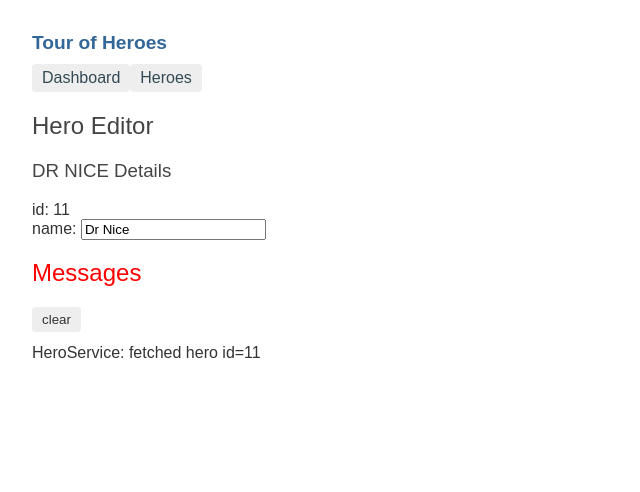
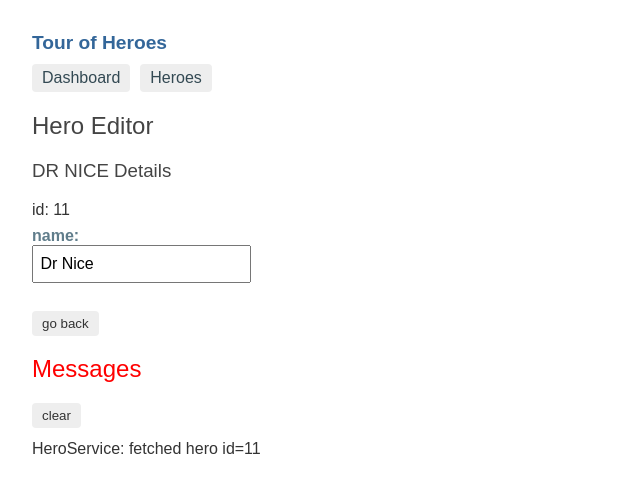
Before and after one commit to albiurs/angular-tour-of-heroes, an Angular app: page /detail/11 in a window 1280 px wide. Shown: the top 492 px of the page, without its empty margins (0-640 px from the left). Built offline with nearby package versions, Linux system fonts and the light colour scheme.

Commit message:
finish in-app-nav & code clean-up

```diff
--- a/src/app/app-routing.module.ts
+++ b/src/app/app-routing.module.ts
@@ -12,9 +12,9 @@ import { NgModule } from '@angular/core';
 // import { CommonModule } from '@angular/common';
 import { RouterModule, Routes } from '@angular/router'; // import RouterModule and Routes so the app can have routing functionality
 
+import { DashboardComponent } from './dashboard/dashboard.component';
 // HeroesComponent will give the Router somewhere to go once you configure the routes
 import { HeroesComponent } from './heroes/heroes.component';
-import { DashboardComponent } from './dashboard/dashboard.component';
 import { HeroDetailComponent } from './hero-detail/hero-detail.component';
 
 
--- a/src/app/hero-detail/hero-detail.component.css
+++ b/src/app/hero-detail/hero-detail.component.css
@@ -0,0 +1,30 @@
+/* HeroDetailComponent's private CSS styles */
+label {
+  display: inline-block;
+  width: 3em;
+  margin: .5em 0;
+  color: #607D8B;
+  font-weight: bold;
+}
+input {
+  height: 2em;
+  font-size: 1em;
+  padding-left: .4em;
+}
+button {
+  margin-top: 20px;
+  font-family: Arial, sans-serif;
+  background-color: #eee;
+  border: none;
+  padding: 5px 10px;
+  border-radius: 4px;
+  cursor: pointer;
+}
+button:hover {
+  background-color: #cfd8dc;
+}
+button:disabled {
+  background-color: #eee;
+  color: #ccc;
+  cursor: auto;
+}
--- a/src/app/hero-detail/hero-detail.component.html
+++ b/src/app/hero-detail/hero-detail.component.html
@@ -1,24 +1,31 @@
+<!-- *ngIf -->
 <!-- selectedHero is undefined by design. -->
 <!-- Binding expressions in the template that refer to properties of selectedHero—expressions like {{selectedHero.name}}
  must fail because there is no selected hero. -->
 <!-- The fix - hide empty details with *ngIf -->
 <!-- The component should only display the selected hero details if the selectedHero exists. -->
+
+<!-- uppercase -->
+<!-- UppercasePipe to show title in capital letters -->
+<!-- The word uppercase in the interpolation binding, right after the pipe operator ( | ),
+activates the built-in UppercasePipe. -->
+<!-- https://angular.io/guide/pipes -->
+
+<!-- [(ngModel)] -->
+<!-- Two-way binding -->
+<!--  [(ngModel)] is Angular's two-way data binding syntax. -->
+<!--  Here it binds the hero.name property to the HTML textbox so that data can flow in both directions:
+from the hero.name property to the textbox, and
+from the textbox back to the hero.name.-->
 <div *ngIf="hero">
   <h2>Hero Editor</h2>
-  <!-- UppercasePipe to show title in capital letters -->
-  <!-- The word uppercase in the interpolation binding, right after the pipe operator ( | ),
-  activates the built-in UppercasePipe. -->
-  <!-- https://angular.io/guide/pipes -->
   <h3>{{hero.name | uppercase}} Details</h3>
   <div><span>id: </span>{{hero.id}}</div>
   <div>
-    <!-- Two-way binding -->
-    <!--  [(ngModel)] is Angular's two-way data binding syntax. -->
-    <!--  Here it binds the hero.name property to the HTML textbox so that data can flow in both directions:
-    from the hero.name property to the textbox, and
-    from the textbox back to the hero.name.-->
     <label>name:
       <input [(ngModel)]="hero.name" placeholder="name"/>
     </label>
   </div>
+
+  <button (click)="goBack()">go back</button>
 </div>
--- a/src/app/hero-detail/hero-detail.component.ts
+++ b/src/app/hero-detail/hero-detail.component.ts
@@ -1,11 +1,13 @@
 import { Component, OnInit } from '@angular/core';
-import { Input } from '@angular/core';  // allow hero to get input data form the parent component's template
+// import { Input } from '@angular/core';  // allow hero to get input data form the parent component's template
 import {ActivatedRoute, ParamMap} from '@angular/router';
 import { Location } from '@angular/common';
 
 import { Hero } from '../hero';
 import { HeroService } from '../hero.service';
 
+// That's the only change you should make to the HeroDetailComponent class. There are no more properties. There's no presentation logic.
+// This component simply receives a hero object through its hero property and displays it.
 @Component({
   selector: 'app-hero-detail',
   templateUrl: './hero-detail.component.html',
@@ -13,15 +15,8 @@ import { HeroService } from '../hero.service';
 })
 export class HeroDetailComponent implements OnInit {
 
-  // That's the only change you should make to the HeroDetailComponent class. There are no more properties. There's no presentation logic.
-  // This component simply receives a hero object through its hero property and displays it.
-
-
-  @Input()  // allow hero to get input data form the parent component's template
+  // @Input()  // allow hero to get input data form the parent component's template
   public hero: Hero | undefined;
-
-  private routeParams: ParamMap | undefined;
-  private productIdFromRoute: number | undefined;
 
   constructor(
     private route: ActivatedRoute,
@@ -30,17 +25,17 @@ export class HeroDetailComponent implements OnInit {
   ) { }
 
   ngOnInit(): void {
-    this.routeParams = this.route.snapshot.paramMap;
-    this.productIdFromRoute = Number(this.routeParams.get('id'));
     this.getHero();
   }
 
   getHero(): void {
     const id = Number(this.route.snapshot.paramMap.get('id'));
-    // this.heroService.getHero(id).subscribe((hero: Hero | undefined) => this.hero = hero);
     // !!!Workaround!!!!
     // @ts-ignore
-    this.heroService.getHero(this.productIdFromRoute).subscribe(hero => this.hero = hero);
+    this.heroService.getHero(id).subscribe(hero => this.hero = hero);
   }
 
+  goBack(): void {
+    this.location.back();
+  }
 }
--- a/src/app/hero.service.ts
+++ b/src/app/hero.service.ts
@@ -48,11 +48,12 @@ out not to be used after all.
 })
 export class HeroService {
 
+  /*
+  messageService
+  This is a typical "service-in-service" scenario: you inject the MessageService into the HeroService
+  which is injected into the HeroesComponent.
+  */
   constructor(
-    /*
-    This is a typical "service-in-service" scenario: you inject the MessageService into the HeroService
-    which is injected into the HeroesComponent.
-     */
     private messageService: MessageService
   ) { }
 
@@ -69,10 +70,11 @@ export class HeroService {
   getHero(id: number | undefined): Observable<Hero> | undefined {
     // TODO: send the message _after_ fetching the hero
     this.messageService.add(`HeroService: fetched hero id=${id}`);
-    const hero: Hero | undefined = HEROES.find(el => el.id === id);
+    // const hero: Hero | undefined = HEROES.find(el => el.id === id);
+
     // !!!Workaround!!!
     // @ts-ignore
-    return of(hero);
-    // return of(HEROES.find(hero => hero.id === id));
+    // return of(hero);
+    return of(HEROES.find(hero => hero.id === id));
   }
 }
--- a/src/app/heroes/heroes.component.html
+++ b/src/app/heroes/heroes.component.html
@@ -1,13 +1,14 @@
 
 <h2>My Heroes</h2>
-<ul class="heroes">
-  <!-- The *ngFor is Angular's repeater directive. It repeats the
-  host element (in this case "<li></li>") for each element in a list. -->
-  <!-- (click) => example of Angular's event binding syntax.
-  The parentheses around click tell Angular to listen for the <li> element's click event.
-  When the user clicks in the <li>, Angular executes the onSelect(hero) expression. -->
+
+<!-- The *ngFor is Angular's repeater directive. It repeats the
+host element (in this case "<li></li>") for each element in a list. -->
+<!-- (click) => example of Angular's event binding syntax.
+The parentheses around click tell Angular to listen for the <li> element's click event.
+When the user clicks in the <li>, Angular executes the onSelect(hero) expression. -->
 <!-- [class.selected] ==> add and remove a CSS class conditionally -->
 <!--  <li *ngFor="let hero of heroes" [class.selected]="hero === selectedHero" (click)="onSelect(hero)">-->
+<ul class="heroes">
   <li *ngFor="let hero of heroes">
     <a routerLink="/detail/{{hero.id}}">
       <span class="badge">{{hero.id}}</span> {{hero.name}}
--- a/src/app/heroes/heroes.component.ts
+++ b/src/app/heroes/heroes.component.ts
@@ -5,18 +5,17 @@ import { Hero } from '../hero';   // import the Hero interface
 import { HeroService } from '../hero.service';
 import { MessageService } from '../message.service';
 
-@Component({
+// @Component({})
 // The CSS element selector, 'app-heroes', matches the name of the HTML element that identifies this component
 // within a parent component's template.
 // Remember that app-heroes is the element selector for the HeroesComponent. So add an
 // <app-heroes> element to the AppComponent template file, just below the title.
+@Component({
   selector: 'app-heroes',
   templateUrl: './heroes.component.html',
   styleUrls: ['./heroes.component.css']
 })
 export class HeroesComponent implements OnInit {
-
-  // == fields ==
 
   // public heroes = HEROES;   // HEROES mock
   public heroes: Hero[] | undefined;  // access HEROES mock through the HeroService
@@ -30,23 +29,22 @@ export class HeroesComponent implements OnInit {
   // cleaned up:
   // public selectedHero: Hero | undefined;
 
+  /*
+  Constructor(){}
+  The parameter simultaneously defines a private heroService property and identifies it as a HeroService injection site.
+  When Angular creates a HeroesComponent, the Dependency Injection system sets the heroService parameter to the singleton instance of
+  HeroService.
+   */
   public constructor(
-    // The parameter simultaneously defines a private heroService property and identifies it as a HeroService injection site.
-    // When Angular creates a HeroesComponent, the Dependency Injection system sets the heroService parameter to the singleton instance of
-    // HeroService.
     private heroService: HeroService,
-    private messageService: MessageService
   ) { }
 
   // The ngOnInit() is a lifecycle hook. Angular calls ngOnInit() shortly after creating a component.
   // It's a good place to put initialization logic.
+  // init this.heroes right after constructing
   public ngOnInit(): void {
-    // init this.heroes right after constructing
     this.getHeroes();
   }
-
-  public getHeroes(): void {
-    // this.heroes = this.heroService.getHeroes(); // get Heros mock array directly from the mock
 
   /*
   Observable.subscribe() is the critical difference.
@@ -61,6 +59,8 @@ export class HeroesComponent implements OnInit {
 
   This asynchronous approach will work when the HeroService requests heroes from the server.
    */
+  public getHeroes(): void {
+    // this.heroes = this.heroService.getHeroes(); // get Heros mock array directly from the mock
     this.heroService.getHeroes().subscribe(heroes => this.heroes = heroes);
   }
 
--- a/src/styles.css
+++ b/src/styles.css
@@ -1,6 +1,6 @@
 /* You can add global styles to this file, and also import other style files */
 
-/* Application-wide Styles */
+/* Global Styles */
 h1 {
   color: #369;
   font-family: Arial, Helvetica, sans-serif;
@@ -14,10 +14,51 @@ h2, h3 {
 body {
   margin: 2em;
 }
-body, input[type="text"], button {
+body, input[text], button {
   color: #333;
   font-family: Cambria, Georgia, serif;
 }
+a {
+  cursor: pointer;
+}
+button {
+  font-family: Arial, sans-serif;
+  background-color: #eee;
+  border: none;
+  padding: 5px 10px;
+  border-radius: 4px;
+  cursor: pointer;
+}
+button:hover {
+  background-color: #cfd8dc;
+}
+button:disabled {
+  background-color: #eee;
+  color: #aaa;
+  cursor: auto;
+}
+
+/* Navigation link styles */
+nav a {
+  padding: 5px 10px;
+  text-decoration: none;
+  margin-right: 10px;
+  margin-top: 10px;
+  display: inline-block;
+  background-color: #eee;
+  border-radius: 4px;
+}
+nav a:visited, a:link {
+  color: #607D8B;
+}
+nav a:hover {
+  color: #039be5;
+  background-color: #CFD8DC;
+}
+nav a.active {
+  color: #039be5;
+}
+
 /* everywhere else */
 * {
   font-family: Arial, Helvetica, sans-serif;
```
Also changed, not shown: src/app/app.module.ts (+8 -8 lines). Lines whose indentation alone changed are shown as unchanged.
